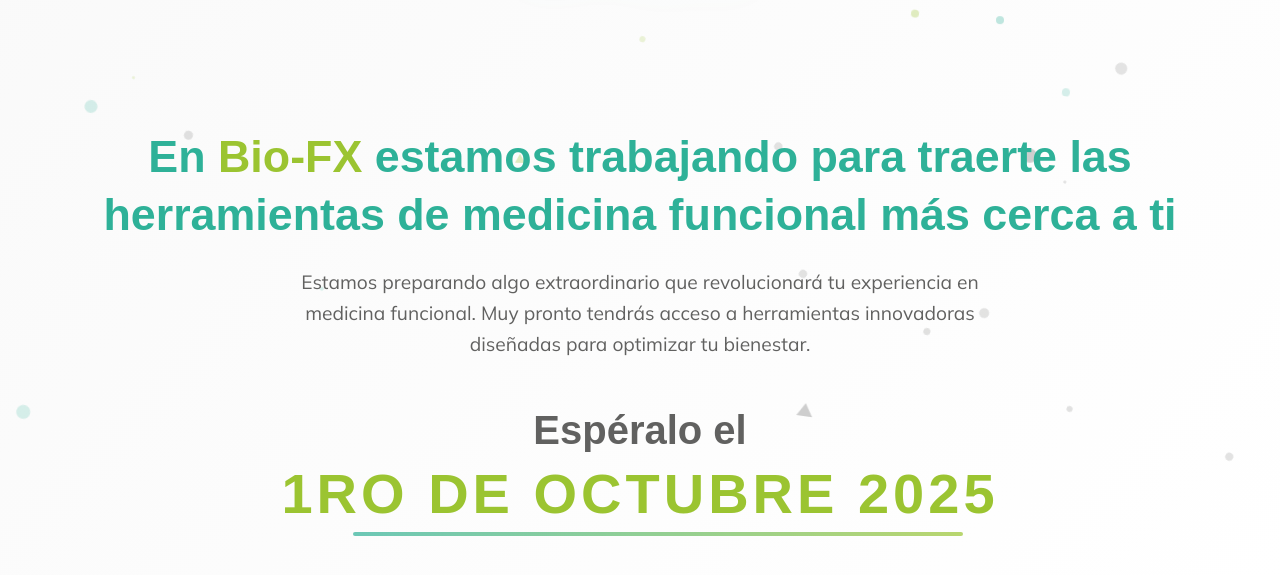
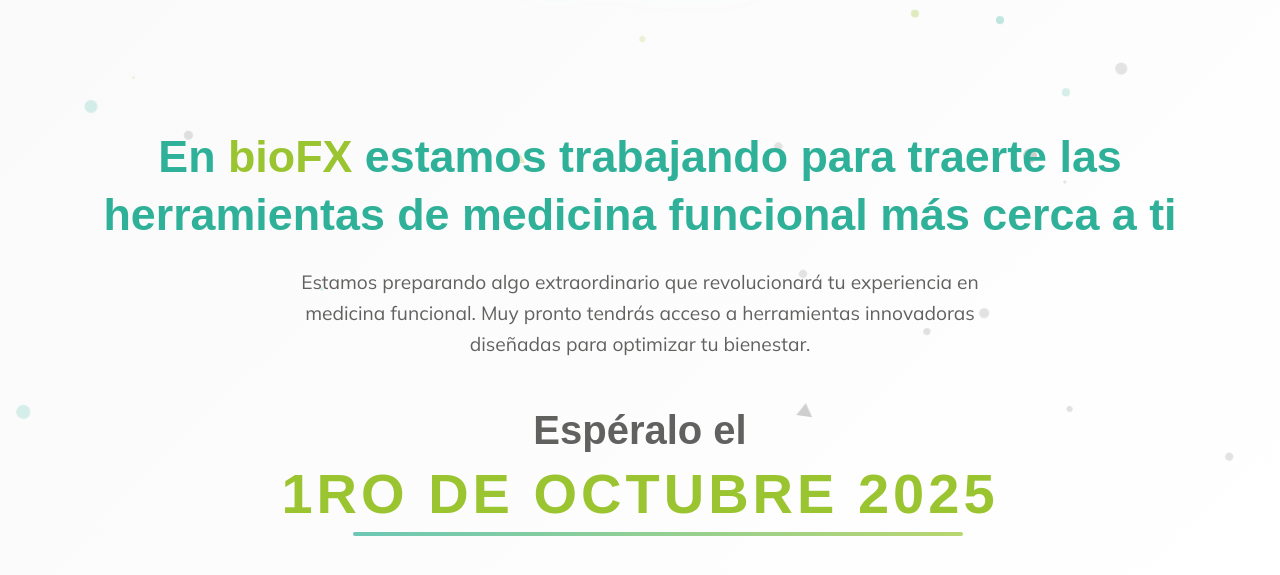
Before and after one commit to DonMayoneso/bio-fx-espectativa, a plain HTML site: page index.html in a window 1280 px wide. Shown: the part 233-808 px from the top of the page. Drawn offline with Linux system fonts and the light colour scheme; a web font is replaced by a local one.

Commit message:
Update index.html

```diff
--- a/index.html
+++ b/index.html
@@ -19,7 +19,7 @@
         </div>
 
         <div class="message">
-            <h1>En <span class="highlight">Bio-FX</span> estamos trabajando para traerte las herramientas de medicina funcional más cerca a ti</h1>
+            <h1>En <span class="highlight">bioFX</span> estamos trabajando para traerte las herramientas de medicina funcional más cerca a ti</h1>
             <p>Estamos preparando algo extraordinario que revolucionará tu experiencia en medicina funcional. Muy pronto tendrás acceso a herramientas innovadoras diseñadas para optimizar tu bienestar.</p>
         </div>
 
@@ -31,4 +31,5 @@
 
     <script src="script.js"></script>
 </body>
+
 </html>
```
